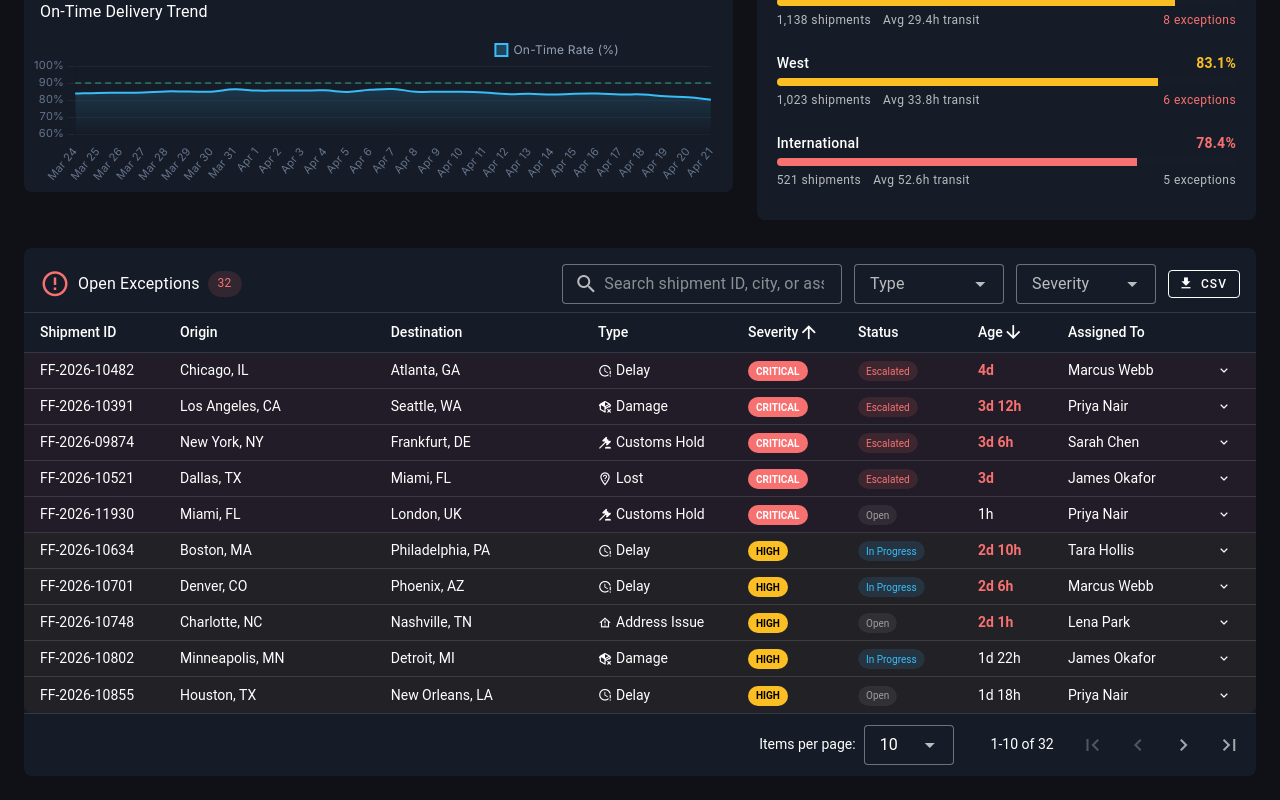
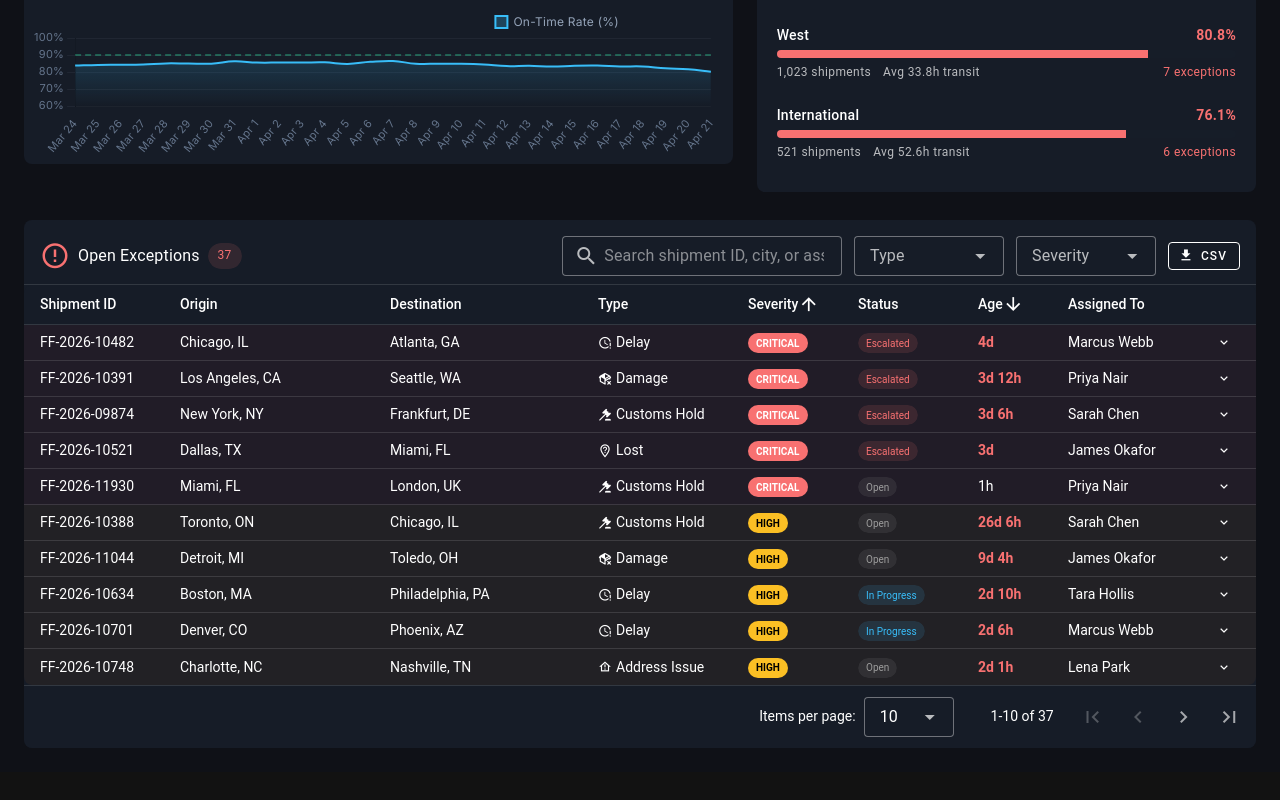
Before and after one commit to kmcconnell4/Protogen_Academy_200_Capstone_Redux_Again, a Vue app: page / in a window 1280 px wide. Shown: the part 534-1334 px from the top of the page. After the commit the page ends 1306 px from the top, so only its background shows below. Built offline with nearby package versions, Linux system fonts and the light colour scheme.

Commit message:
Updated logic within the Rsegional Performance graph to accurate count exceptions based on the applied filter

```diff
--- a/src/components/kpi/KpiCard.vue
+++ b/src/components/kpi/KpiCard.vue
@@ -30,18 +30,6 @@
         </span>
         <span class="text-caption text-medium-emphasis ml-1">vs prior period</span>
       </div>
-
-      <!-- Anomaly flag — only fires for rate metrics that have genuinely dropped -->
-      <v-chip
-        v-if="anomalyFlag"
-        color="warning"
-        size="x-small"
-        variant="tonal"
-        class="mt-2"
-        prepend-icon="mdi-alert"
-      >
-        {{ trendLabel }} vs prior period
-      </v-chip>
     </v-card-text>
   </v-card>
 </template>
@@ -114,16 +102,6 @@ const trendLabel = computed(() => {
 })
 
 const iconColor = computed(() => props.accentColor)
-
-const valueClass = computed(() => '')
-
-// Anomaly: only meaningful for rate/ratio KPIs (percent, hours).
-// Volume and currency counts naturally shrink with a narrower date window,
-// so flagging them would produce constant false positives.
-const anomalyFlag = computed(() => {
-  const isRateMetric = props.format === 'percent' || props.format === 'hours'
-  return isRateMetric && !isPositive.value && Math.abs(delta.value) >= 10
-})
 </script>
 
 <style scoped>
--- a/src/composables/useMetrics.ts
+++ b/src/composables/useMetrics.ts
@@ -129,23 +129,45 @@ const computedKpis = computed(() => {
 })
 
 // Regional breakdown filtered by date range and region selection.
-// totalShipments scales with filtered volume; openExceptions is counted live from
-// filteredExceptions; onTimeRate and avgTransitTime are period-independent route
-// characteristics so they stay as-is from the base data.
+// - totalShipments: scales proportionally with the filtered volume window
+// - onTimeRate: the global on-time rate for the filtered period is computed from
+//   shipmentVolume, then the delta vs the all-time global rate is applied uniformly
+//   to each region so regional differences are preserved while the trend responds
+//   to the selected date range
+// - openExceptions: counted live from filteredExceptions (already date+region aware)
 const filteredRegions = computed(() => {
+  const filteredVol = filteredShipmentVolume.value
+  const filteredTotal = filteredVol.reduce((s, r) => s + r.totalShipments, 0)
+  const filteredOnTime = filteredVol.reduce((s, r) => s + r.onTimeCount, 0)
+
   const allTimeTotal = data.kpis.totalShipments.current
-  const filteredTotal = filteredShipmentVolume.value.reduce((s, r) => s + r.totalShipments, 0)
   const scale = allTimeTotal > 0 ? filteredTotal / allTimeTotal : 1
 
-  // Count open exceptions per region from the already-filtered exceptions list
+  // Global on-time rate for the filtered period
+  const filteredGlobalRate = filteredTotal > 0 ? (filteredOnTime / filteredTotal) * 100 : data.kpis.onTimeRate.current
+
+  // Weighted all-time global on-time rate from base region data
+  const baseGlobalRate =
+    data.regions.reduce((s, r) => s + r.totalShipments * r.onTimeRate, 0) /
+    data.regions.reduce((s, r) => s + r.totalShipments, 0)
+
+  // Apply the period delta to each region's base rate, preserving relative differences
+  const rateDelta = filteredGlobalRate - baseGlobalRate
+
+  // Count open exceptions per region from the date-filtered exceptions list,
+  // ignoring the region selection filter so all regions show their own counts
   const exByRegion: Record<string, number> = {}
-  for (const e of filteredExceptions.value) {
-    exByRegion[e.region] = (exByRegion[e.region] ?? 0) + 1
+  const cutoff = getDateCutoff(selectedDateRange.value)
+  for (const e of data.exceptions) {
+    if (new Date(e.createdAt) >= cutoff) {
+      exByRegion[e.region] = (exByRegion[e.region] ?? 0) + 1
+    }
   }
 
   return data.regions.map((r) => ({
     ...r,
     totalShipments: Math.round(r.totalShipments * scale),
+    onTimeRate: Math.round(Math.min(100, Math.max(0, r.onTimeRate + rateDelta)) * 10) / 10,
     openExceptions: exByRegion[r.name] ?? 0,
   }))
 })
--- a/src/data/metrics.json
+++ b/src/data/metrics.json
@@ -584,6 +584,162 @@
       "age": 1,
       "assignedTo": "Priya Nair",
       "createdAt": "2026-04-21T07:30:00Z"
+    },
+    {
+      "shipmentId": "FF-2026-11201",
+      "origin": "Nashville, TN",
+      "destination": "Birmingham, AL",
+      "region": "Southeast",
+      "carrier": "Summit Freight",
+      "exceptionType": "delay",
+      "severity": "medium",
+      "status": "open",
+      "age": 148,
+      "assignedTo": "Lena Park",
+      "createdAt": "2026-04-15T09:00:00Z"
+    },
+    {
+      "shipmentId": "FF-2026-11044",
+      "origin": "Detroit, MI",
+      "destination": "Toledo, OH",
+      "region": "Midwest",
+      "carrier": "BlueLine Express",
+      "exceptionType": "damage",
+      "severity": "high",
+      "status": "open",
+      "age": 220,
+      "assignedTo": "James Okafor",
+      "createdAt": "2026-04-12T14:00:00Z"
+    },
+    {
+      "shipmentId": "FF-2026-10873",
+      "origin": "San Jose, CA",
+      "destination": "Sacramento, CA",
+      "region": "West",
+      "carrier": "CrossCountry Freight",
+      "exceptionType": "address issue",
+      "severity": "low",
+      "status": "open",
+      "age": 318,
+      "assignedTo": "Tara Hollis",
+      "createdAt": "2026-04-08T06:00:00Z"
+    },
+    {
+      "shipmentId": "FF-2026-10612",
+      "origin": "Baltimore, MD",
+      "destination": "Pittsburgh, PA",
+      "region": "Northeast",
+      "carrier": "Ironclad Carriers",
+      "exceptionType": "delay",
+      "severity": "medium",
+      "status": "open",
+      "age": 462,
+      "assignedTo": "Marcus Webb",
+      "createdAt": "2026-04-02T10:00:00Z"
+    },
+    {
+      "shipmentId": "FF-2026-10388",
+      "origin": "Toronto, ON",
+      "destination": "Chicago, IL",
+      "region": "International",
+      "carrier": "Apex Logistics",
+      "exceptionType": "customs hold",
+      "severity": "high",
+      "status": "open",
+      "age": 630,
+      "assignedTo": "Sarah Chen",
+      "createdAt": "2026-03-25T08:00:00Z"
+    },
+    {
+      "shipmentId": "FF-2026-10201",
+      "origin": "Kansas City, MO",
+      "destination": "St. Louis, MO",
+      "region": "Midwest",
+      "carrier": "Summit Freight",
+      "exceptionType": "delay",
+      "severity": "low",
+      "status": "open",
+      "age": 798,
+      "assignedTo": "Priya Nair",
+      "createdAt": "2026-03-18T12:00:00Z"
+    },
+    {
+      "shipmentId": "FF-2026-09944",
+      "origin": "Denver, CO",
+      "destination": "Albuquerque, NM",
+      "region": "West",
+      "carrier": "BlueLine Express",
+      "exceptionType": "lost",
+      "severity": "critical",
+      "status": "escalated",
+      "age": 1008,
+      "assignedTo": "James Okafor",
+      "createdAt": "2026-03-09T16:00:00Z"
+    },
+    {
+      "shipmentId": "FF-2026-09701",
+      "origin": "Atlanta, GA",
+      "destination": "Charlotte, NC",
+      "region": "Southeast",
+      "carrier": "Ironclad Carriers",
+      "exceptionType": "damage",
+      "severity": "high",
+      "status": "in progress",
+      "age": 1176,
+      "assignedTo": "Lena Park",
+      "createdAt": "2026-03-02T07:00:00Z"
+    },
+    {
+      "shipmentId": "FF-2026-09488",
+      "origin": "New York, NY",
+      "destination": "Boston, MA",
+      "region": "Northeast",
+      "carrier": "CrossCountry Freight",
+      "exceptionType": "delay",
+      "severity": "medium",
+      "status": "open",
+      "age": 1344,
+      "assignedTo": "Tara Hollis",
+      "createdAt": "2026-02-22T11:00:00Z"
+    },
+    {
+      "shipmentId": "FF-2026-09211",
+      "origin": "Seoul, KR",
+      "destination": "Los Angeles, CA",
+      "region": "International",
+      "carrier": "Apex Logistics",
+      "exceptionType": "customs hold",
+      "severity": "critical",
+      "status": "escalated",
+      "age": 1512,
+      "assignedTo": "Sarah Chen",
+      "createdAt": "2026-02-08T03:00:00Z"
+    },
+    {
+      "shipmentId": "FF-2026-08940",
+      "origin": "Phoenix, AZ",
+      "destination": "Las Vegas, NV",
+      "region": "West",
+      "carrier": "Summit Freight",
+      "exceptionType": "address issue",
+      "severity": "low",
+      "status": "open",
+      "age": 1680,
+      "assignedTo": "Marcus Webb",
+      "createdAt": "2026-01-29T09:00:00Z"
+    },
+    {
+      "shipmentId": "FF-2026-08712",
+      "origin": "Minneapolis, MN",
+      "destination": "Milwaukee, WI",
+      "region": "Midwest",
+      "carrier": "BlueLine Express",
+      "exceptionType": "delay",
+      "severity": "medium",
+      "status": "open",
+      "age": 1848,
+      "assignedTo": "Priya Nair",
+      "createdAt": "2026-01-22T14:00:00Z"
     }
   ]
 }
```
